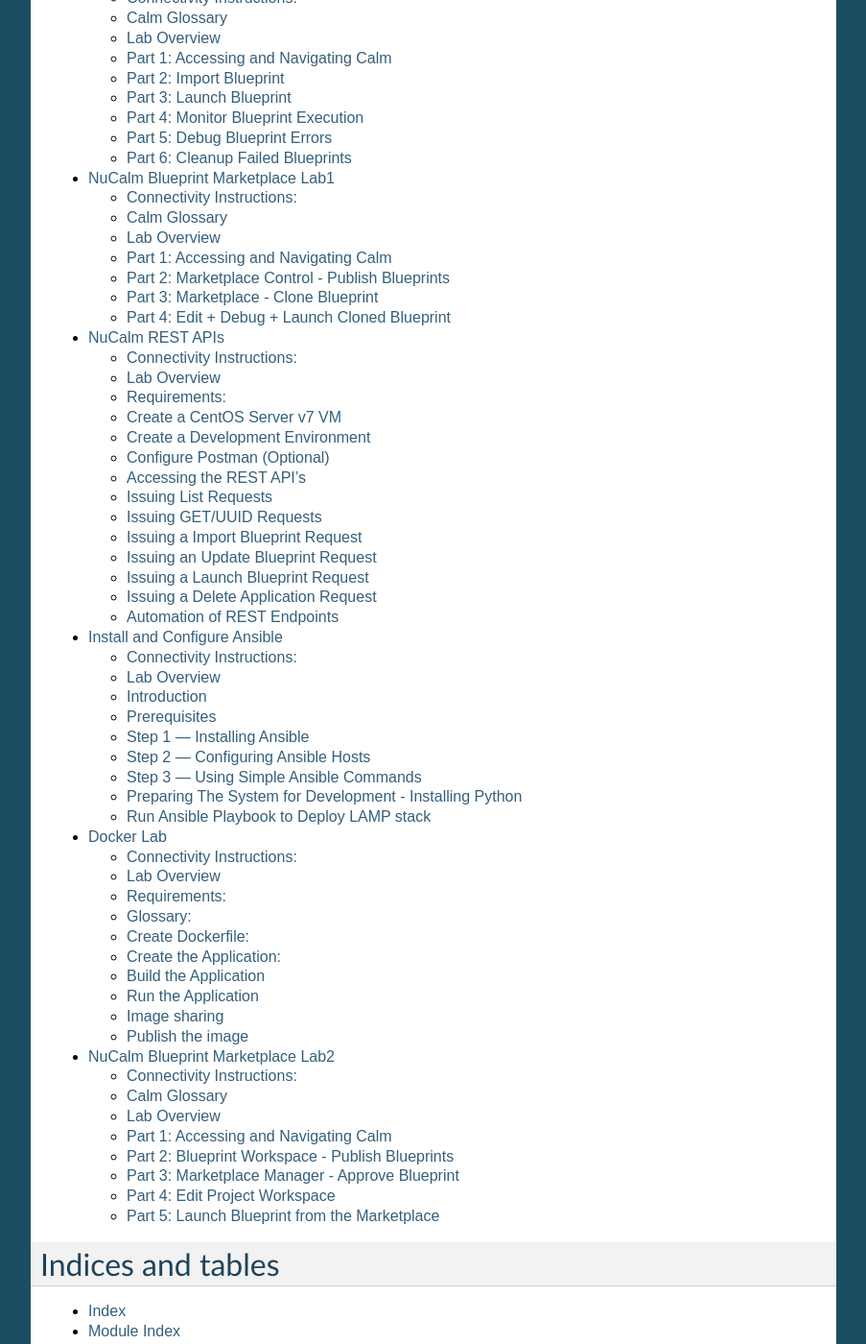
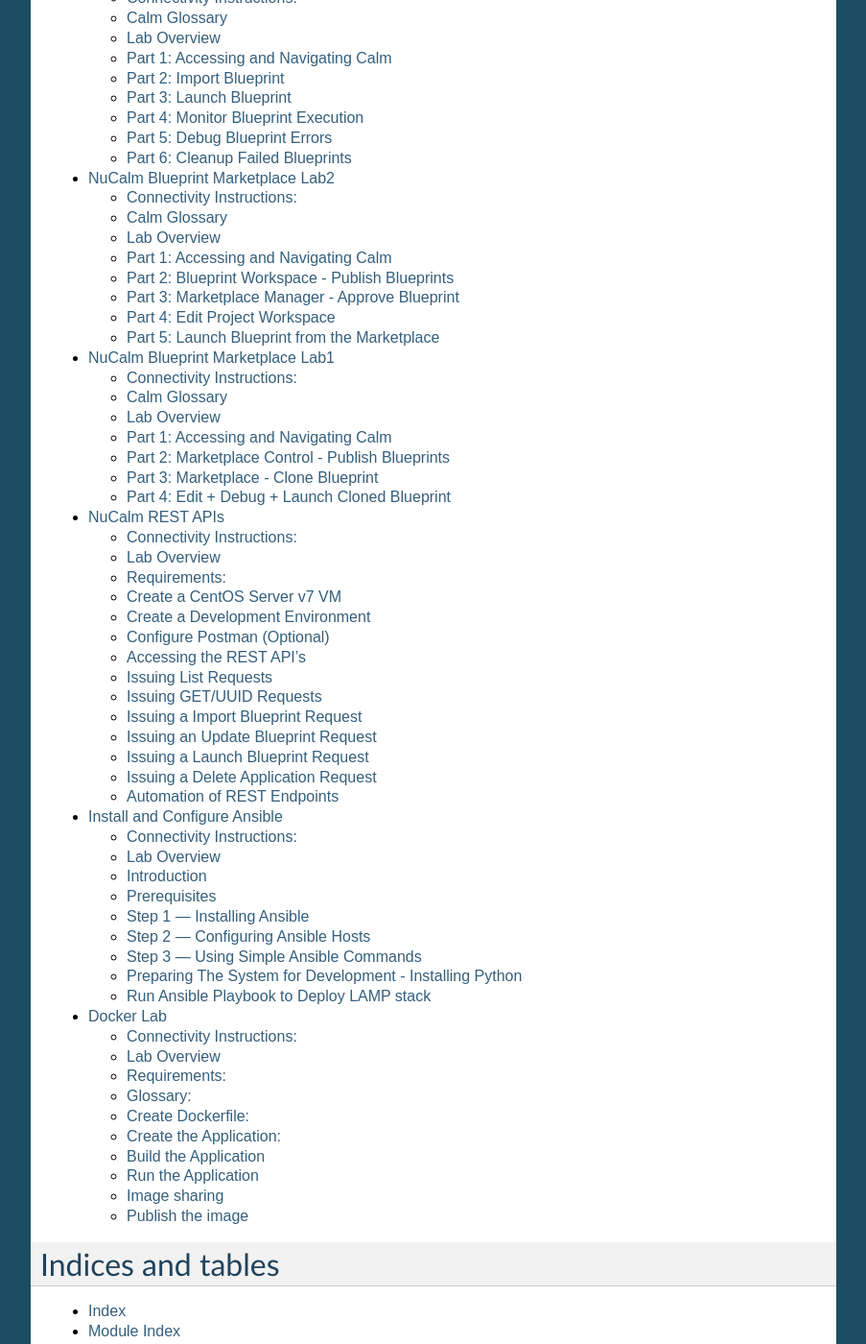
Before and after one commit to dawgfish/calm, a Sphinx documentation site: the page built from docs/index.rst, in a window 1280 px wide and 1400 px high, scrolled down 1289 px. Shown: the whole window at 96% size, without its empty margins (198-1101 px from the left). Built offline with Sphinx 7.4.7, drawn with Linux system fonts in a browser that asks for light colours; pages that are not in the unit, such as notebooks, are missing from menus.

```diff
--- a/docs/index.rst
+++ b/docs/index.rst
@@ -19,11 +19,12 @@ Welcome to Calm Workshop's documentation!
    lab1
    lab2
    lab3
+   lab8
    lab4
    lab5
    lab6
    lab7
-   lab8
+
 
 
 
```
